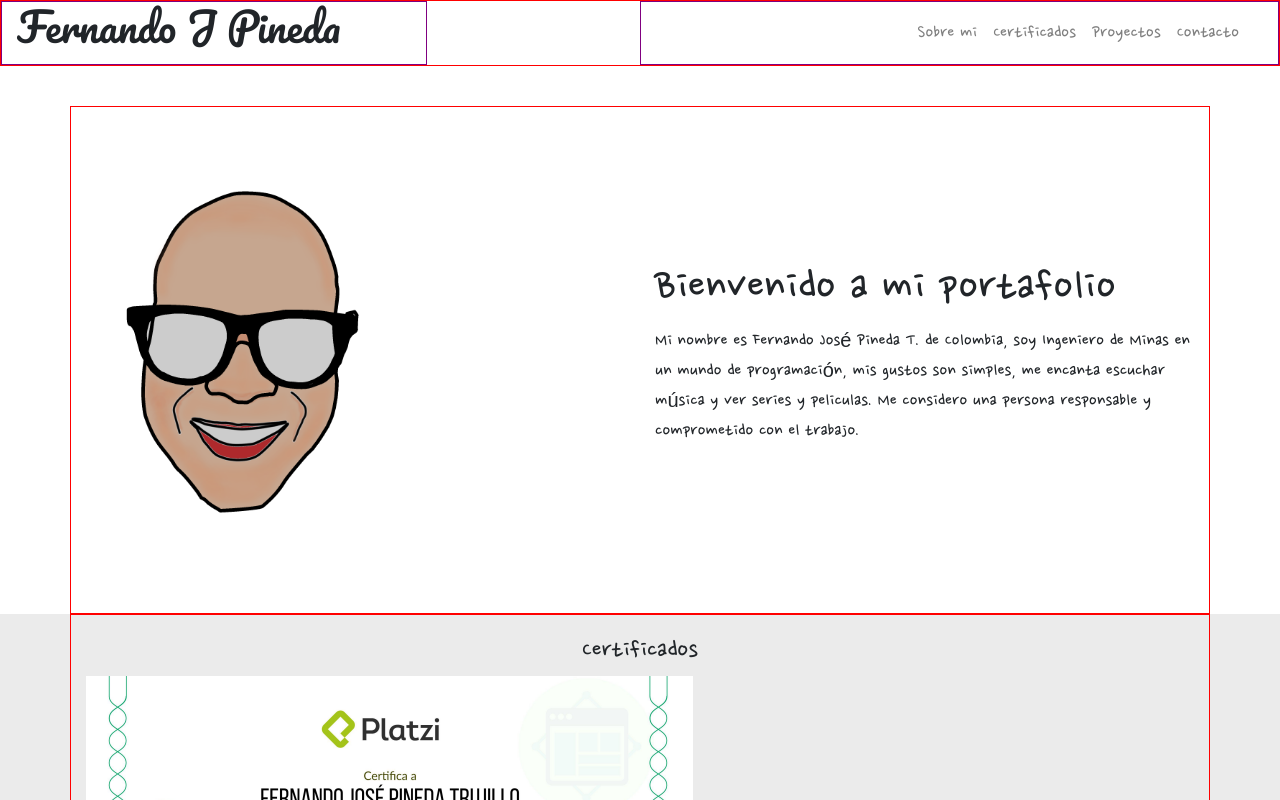
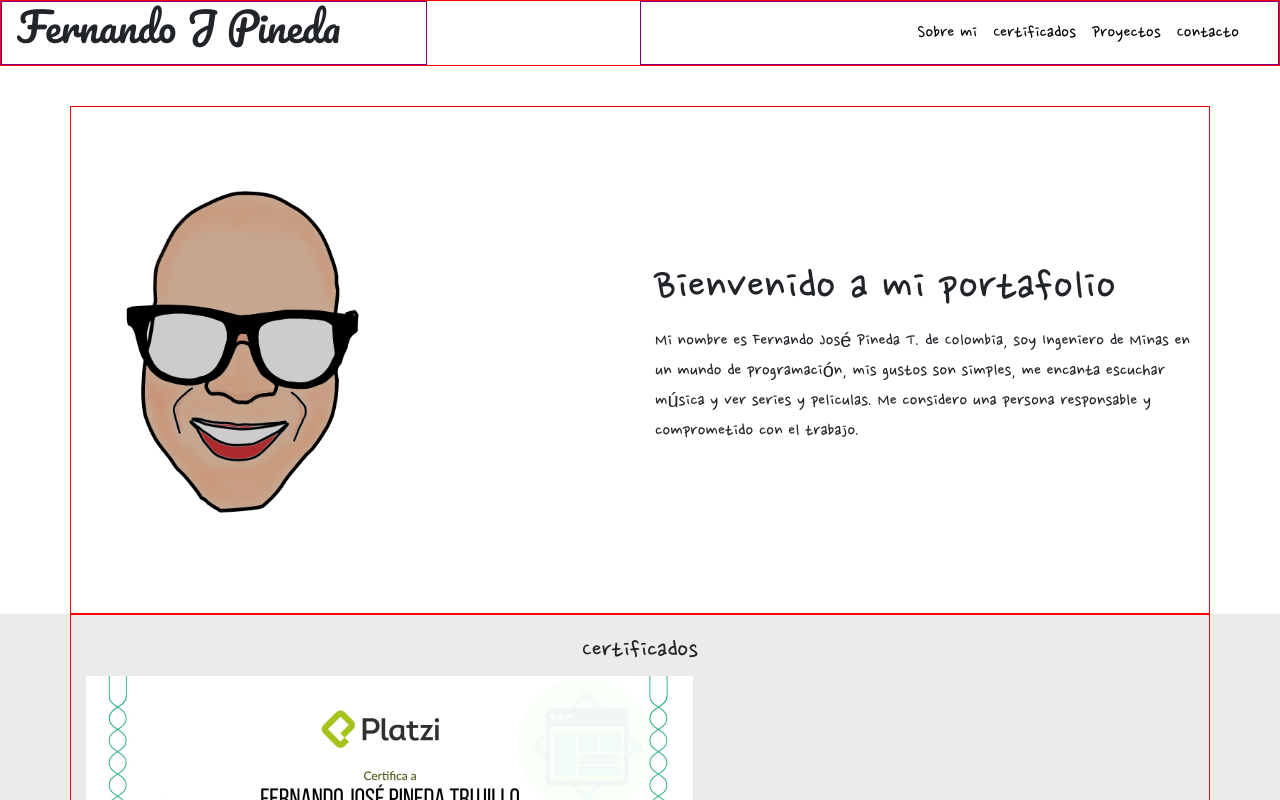
Before and after one commit to ferjpi/portafolio, a plain HTML site: page index.html in a window 1280 px wide. Shown: the top 800 px of the page. Drawn offline with nearby package versions, Linux system fonts and the light colour scheme; a web font is replaced by a local one.

Commit message:
links de seguimiento al menu, cambio de color de las letras

```diff
--- a/css/app.css
+++ b/css/app.css
@@ -4,6 +4,13 @@ body{
 }
 .container-fluid h1{
 	font-family: 'Pacifico', sans-serif;
+}
+.container-fluid .navbar-light .navbar-nav .nav-link:focus,
+.container-fluid .navbar-light .navbar-nav .nav-link:hover{
+	color: rgba(0,0,0,.7);
+}
+.container-fluid .navbar-light .navbar-nav .nav-link{
+	color: black;
 }
 .row{
 	border: 1px solid red;
--- a/index.html
+++ b/index.html
@@ -26,16 +26,16 @@
           <nav class="navbar navbar-light navbar-expand-md">
             <ul class="navbar-nav ml-auto">
               <li class="nav-item">
-                <a class="nav-link" href="#">Sobre mi</a>
+                <a class="nav-link" href="#bienvenida">Sobre mi</a>
               </li>
               <li>
-                <a class="nav-link" href="#">Certificados</a>
+                <a class="nav-link" href="#certificados-container">Certificados</a>
               </li>
               <li>
-                <a class="nav-link" href="#">Proyectos</a>
+                <a class="nav-link" href="#proyectos-container">Proyectos</a>
               </li>
               <li>
-                <a class="nav-link" href="#">Contacto</a>
+                <a class="nav-link" href="#contacto-container">Contacto</a>
               </li>
             </ul>
           </nav>
```
